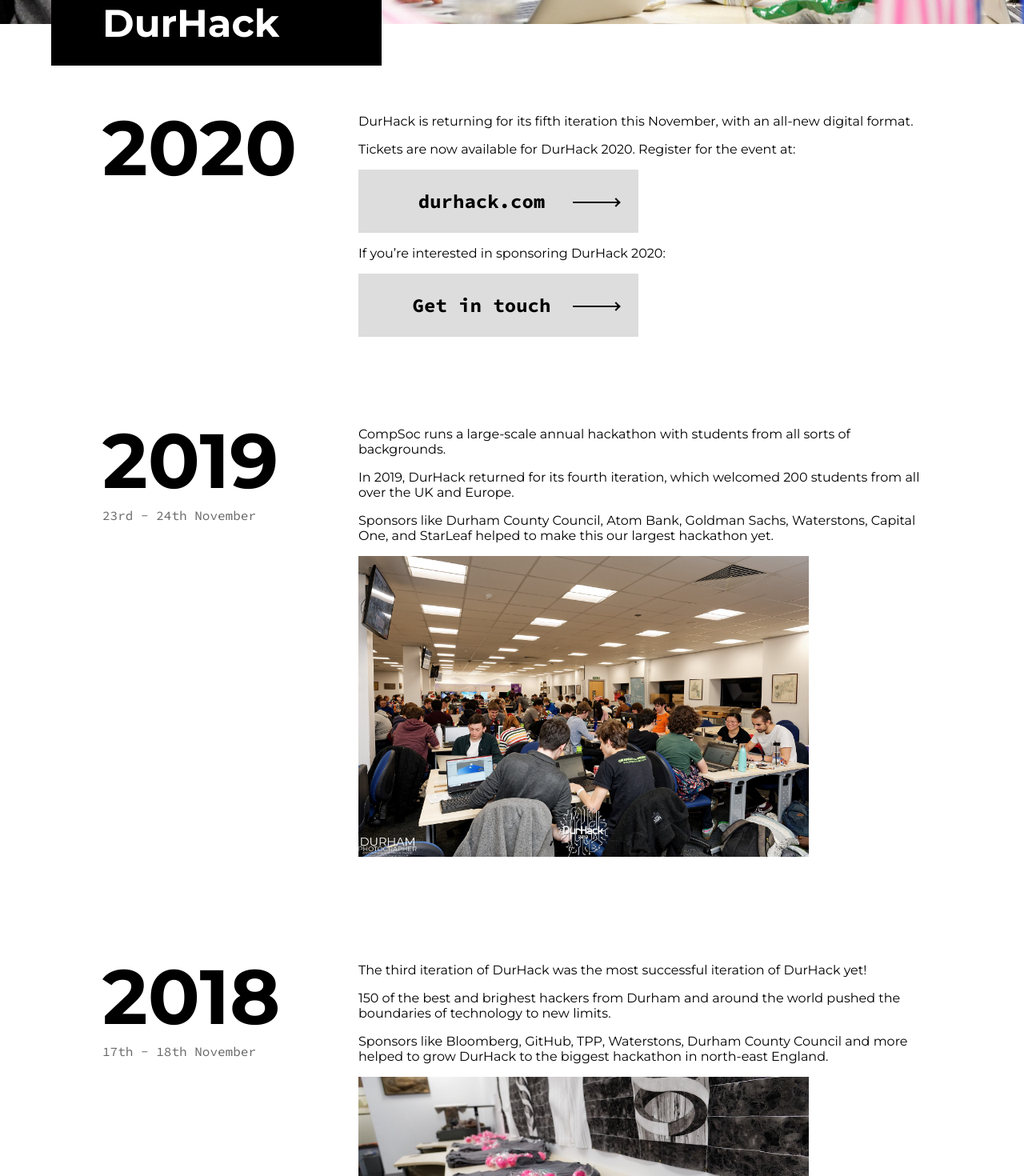
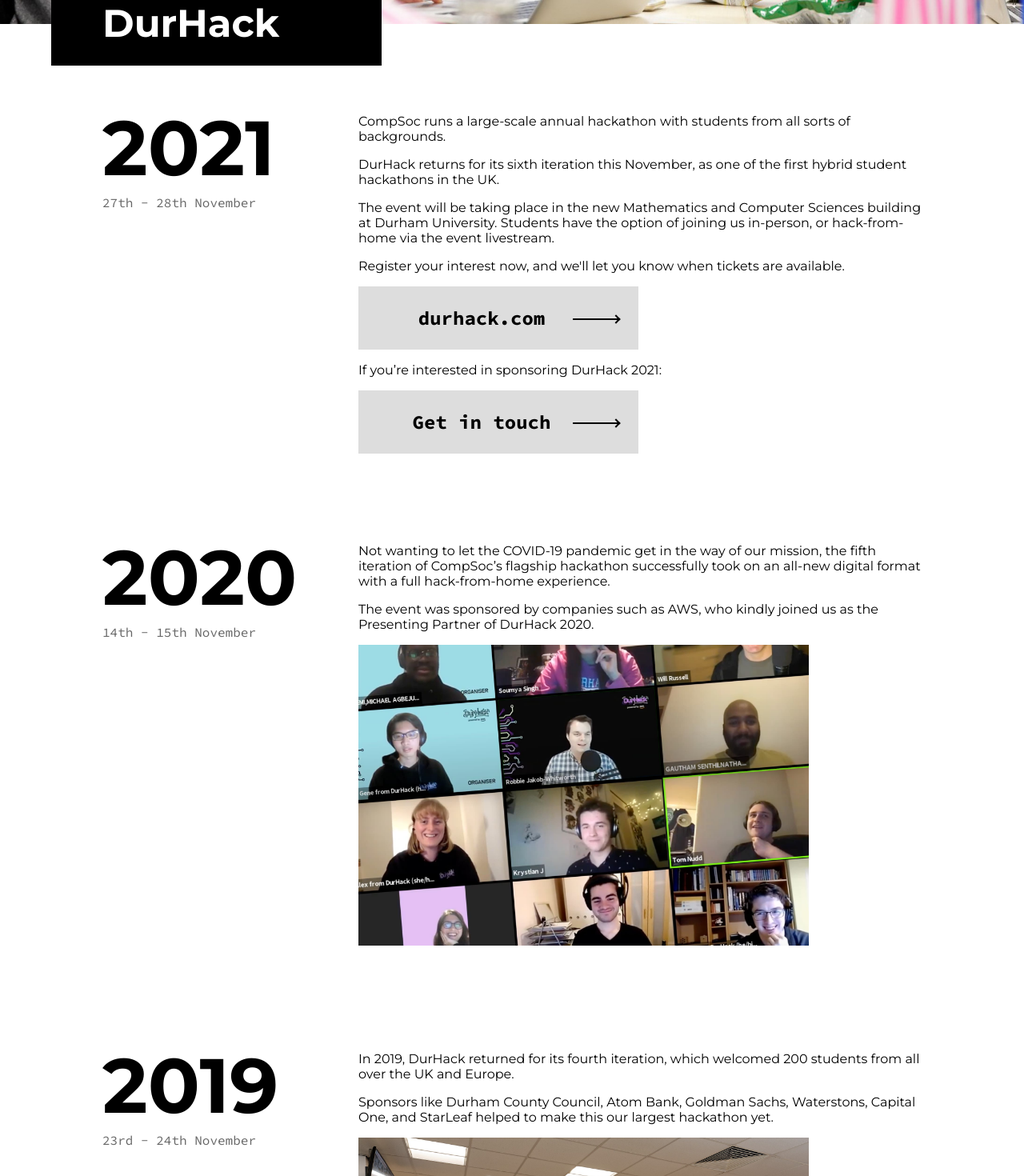
Before and after one commit to ducompsoc/website, a React (Create React App) app: page /durhack in a window 1280 px wide. Shown: the part 260-1730 px from the top of the page at 80% size. Built offline with nearby package versions, Linux system fonts and the light colour scheme; what @typeform/embed would draw is missing.

Commit message:
feat: add durhack 2021, add instagram

```diff
--- a/src/components/durhack/durhack.tsx
+++ b/src/components/durhack/durhack.tsx
@@ -19,16 +19,25 @@
 				<div className="container">
 					<div className="row">
 						<div className="time">
-							<h3>2020</h3>
+							<h3>2021</h3>
+							<div className="date">27th - 28th November</div>
 						</div>
 
 						<div className="description" style={{ width: '100%' }}>
 							<p>
-								DurHack is returning for its fifth iteration this November, with an all-new digital format.
+								CompSoc runs a large-scale annual hackathon with students from all sorts of backgrounds.
 							</p>
 
 							<p>
-								Tickets are now available for DurHack 2020. Register for the event at:
+								DurHack returns for its sixth iteration this November, as one of the first hybrid student hackathons in the UK.
+							</p>
+
+							<p>
+								The event will be taking place in the new Mathematics and Computer Sciences building at Durham University. Students have the option of joining us in-person, or hack-from-home via the event livestream.
+							</p>
+
+							<p>
+								Register your interest now, and we'll let you know when tickets are available.
 							</p>
 
 							<div>
@@ -36,7 +45,7 @@
 							</div>
 
 							<p>
-								If you’re interested in sponsoring DurHack 2020:
+								If you’re interested in sponsoring DurHack 2021:
 							</p>
 
 							<div>
@@ -47,15 +56,32 @@
 
 					<div className="row">
 						<div className="time">
+							<h3>2020</h3>
+							<div className="date">14th - 15th November</div>
+						</div>
+
+						<div className="description">
+							<p>
+								Not wanting to let the COVID-19 pandemic get in the way of our mission, the fifth iteration of CompSoc’s flagship hackathon successfully took on an all-new digital format with a full hack-from-home experience.
+							</p>
+
+							<p>
+								The event was sponsored by companies such as AWS, who kindly joined us as the Presenting Partner of DurHack 2020.
+							</p>
+
+							<p>
+								<img src="/images/durhack/2020.jpg" alt="Photograph from DurHack 2020" />
+							</p>
+						</div>
+					</div>
+
+					<div className="row">
+						<div className="time">
 							<h3>2019</h3>
 							<div className="date">23rd - 24th November</div>
 						</div>
 
 						<div className="description">
-							<p>
-								CompSoc runs a large-scale annual hackathon with students from all sorts of backgrounds.
-							</p>
-
 							<p>
 								In 2019, DurHack returned for its fourth iteration, which welcomed 200 students from all over the UK and Europe.
 							</p>
@@ -82,7 +108,7 @@
 							</p>
 
 							<p>
-								150 of the best and brighest hackers from Durham and around the world pushed the boundaries of technology to new limits.
+								150 of the best and brightest hackers from Durham and around the world pushed the boundaries of technology to new limits.
 							</p>
 
 							<p>
--- a/src/components/join-banner/join-banner.tsx
+++ b/src/components/join-banner/join-banner.tsx
@@ -1,6 +1,6 @@
 import React from 'react';
 import { FontAwesomeIcon } from '@fortawesome/react-fontawesome';
-import { faFacebookF, faTwitter, faDiscord } from '@fortawesome/free-brands-svg-icons';
+import { faFacebookF, faInstagram, faDiscord } from '@fortawesome/free-brands-svg-icons';
 
 import { Button } from '../button/button';
 import { popup } from '../../util/typeform';
@@ -19,8 +19,8 @@
 							<FontAwesomeIcon icon={faFacebookF} />
 						</a>
 
-						<a href="https://twitter.com/ducompsoc" target="_blank" rel="noopener noreferrer">
-							<FontAwesomeIcon icon={faTwitter} />
+						<a href="https://instagram.com/ducompsoc" target="_blank" rel="noopener noreferrer">
+							<FontAwesomeIcon icon={faInstagram} />
 						</a>
 
 						<a href="/discord" target="_blank" rel="noopener noreferrer">
--- a/src/config.tsx
+++ b/src/config.tsx
@@ -65,6 +65,19 @@
 		},
 
 		// New events.
+		{
+			name: 'DurHack 2021',
+			description: [
+				'DurHack is CompSoc\'s flagship annual hackathon, where students come together to push technology to new limits in a digital invention marathon. Register your interest at durhack.com.',
+			],
+			link: 'https://durhack.com/',
+			thumbnail: 'stock/u.jpg',
+			when: {
+				dates: [new Date('2021-11-28T12:00:00Z')],
+				text: '27th-28th November',
+			},
+			location: 'In-person and online',
+		},
 		{
 			name: 'CompSoc at Freshers\' Fair 2021',
 			when: {
```
Also changed, not shown: public/images/durhack/2020.jpg (added), public/images/stock/u.jpg (added).
